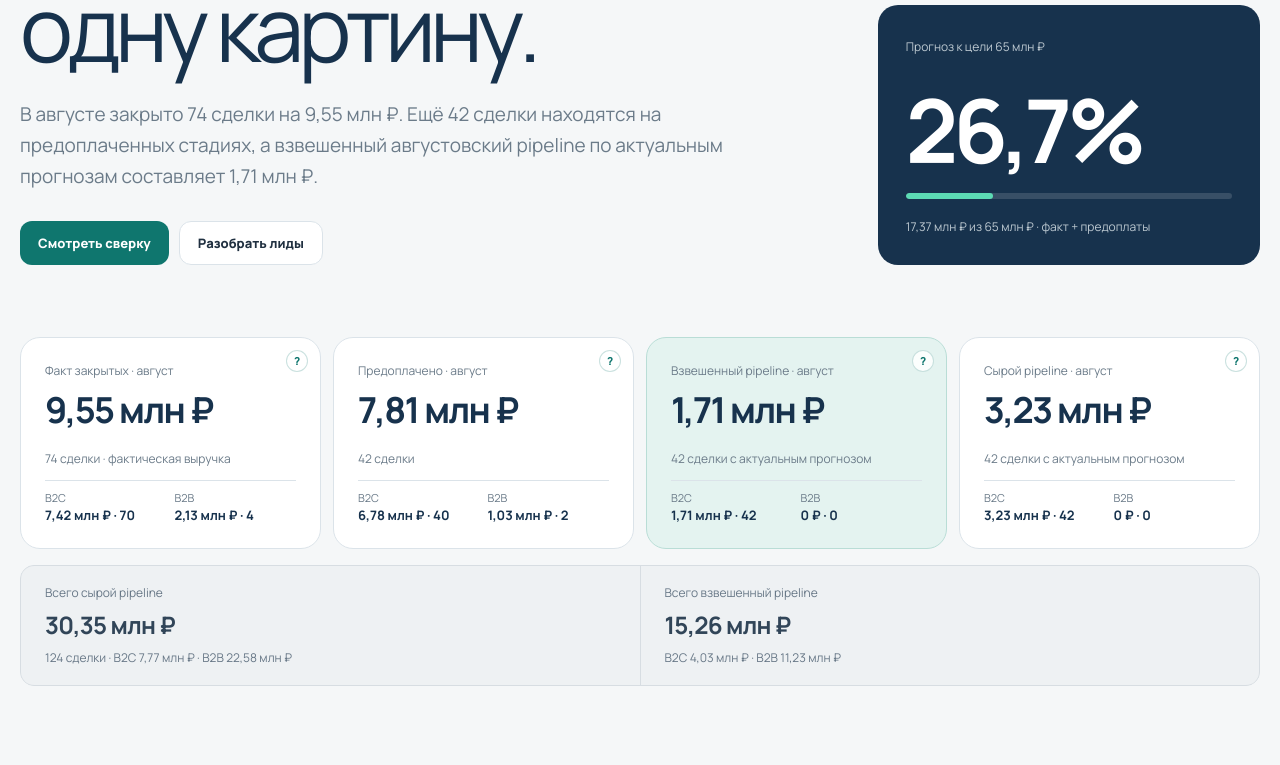
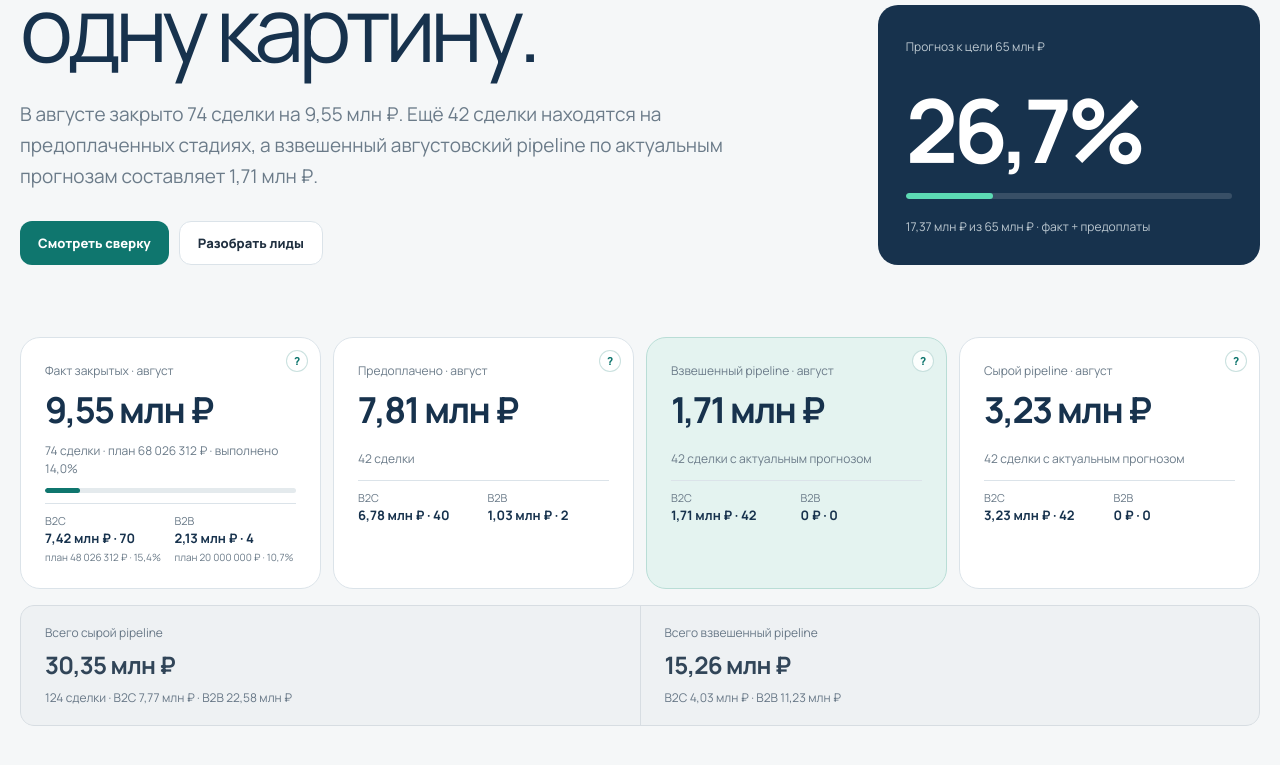
Before and after one commit to nkrivodud-blip/park-skazka-sales-report, a Next.js app: page / in a window 1280 px wide. Shown: the part 423-1188 px from the top of the page. Built offline with nearby package versions, Linux system fonts and the light colour scheme.

Commit message:
Add August plan progress to fact KPI

```diff
--- a/app/globals.css
+++ b/app/globals.css
@@ -77,6 +77,11 @@ h1 { max-width: 830px; margin-bottom: 28px; color: var(--ink); font-size: clamp(
 .kpi strong { display: block; margin: 0 0 22px; color: var(--ink); font-size: clamp(26px, 2.8vw, 38px); line-height: 1; letter-spacing: -.045em; }
 .kpi.accent { border-color: #b9ddd6; background: var(--teal-soft); }
 .kpi.danger { border-color: #ebcbc7; background: #faeeec; }
+.fact-plan-card strong { margin-bottom: 14px; }
+.fact-plan-progress { overflow: hidden; height: 5px; margin-top: 10px; border-radius: 99px; background: #e4eaed; }
+.fact-plan-progress i { display: block; height: 100%; border-radius: inherit; background: var(--teal); }
+.fact-plan-card .kpi-average-values { margin-top: 10px; }
+.fact-plan-card .kpi-average-values small { margin-top: 4px; font-size: 10px; line-height: 1.25; }
 .pipeline-total-strip { display: grid; grid-template-columns: repeat(2, minmax(0, 1fr)); gap: 1px; margin-bottom: 128px; overflow: hidden; border: 1px solid #d7dde2; border-radius: 14px; background: #d7dde2; }
 .pipeline-total-strip > div { padding: 18px 24px; background: #eef1f3; }
 .pipeline-total-strip span, .pipeline-total-strip small { display: block; color: #687887; font-size: 12px; }
--- a/app/page.tsx
+++ b/app/page.tsx
@@ -116,7 +116,7 @@ export default function Home() {
       </section>
 
       <section className="kpi-grid reveal" aria-label="Ключевые показатели">
-        <article className="kpi" data-hint="Только сделки со стадией «Сделка успешна» и датой мероприятия в августе." tabIndex={0}><span>Факт закрытых · август</span><strong><Counter value={9.55} suffix=" млн ₽" decimals={2} /></strong><small>74 сделки · фактическая выручка</small><div className="kpi-average-values"><span>B2C <b>7,42 млн ₽ · 70</b></span><span>B2B <b>2,13 млн ₽ · 4</b></span></div></article>
+        <article className="kpi fact-plan-card" data-hint="Только сделки со стадией «Сделка успешна» и датой мероприятия в августе. Выполнение рассчитано как факт закрытых сделок, делённый на план августа." tabIndex={0}><span>Факт закрытых · август</span><strong><Counter value={9.55} suffix=" млн ₽" decimals={2} /></strong><small>74 сделки · план 68 026 312 ₽ · выполнено 14,0%</small><div className="fact-plan-progress" aria-label="Выполнение общего плана августа 14,0%"><i style={{ width: "14%" }} /></div><div className="kpi-average-values"><span>B2C <b>7,42 млн ₽ · 70</b><small>план 48 026 312 ₽ · 15,4%</small></span><span>B2B <b>2,13 млн ₽ · 4</b><small>план 20 000 000 ₽ · 10,7%</small></span></div></article>
         <article className="kpi" data-hint="Предоплаченные и операционные стадии только для мероприятий августа." tabIndex={0}><span>Предоплачено · август</span><strong><Counter value={7.81} suffix=" млн ₽" decimals={2} /></strong><small>42 сделки</small><div className="kpi-average-values"><span>B2C <b>6,78 млн ₽ · 40</b></span><span>B2B <b>1,03 млн ₽ · 2</b></span></div></article>
         <article className="kpi accent" data-hint="Только августовские сделки в работе или со сделанным предложением / направленным КП, с заполненным прогнозом закрытия." tabIndex={0}><span>Взвешенный pipeline · август</span><strong><Counter value={1.71} suffix=" млн ₽" decimals={2} /></strong><small>42 сделки с актуальным прогнозом</small><div className="kpi-average-values"><span>B2C <b>1,71 млн ₽ · 42</b></span><span>B2B <b>0 ₽ · 0</b></span></div></article>
         <article className="kpi" data-hint="Полная сумма тех же августовских сделок pipeline до применения веса прогноза закрытия." tabIndex={0}><span>Сырой pipeline · август</span><strong><Counter value={3.23} suffix=" млн ₽" decimals={2} /></strong><small>42 сделки с актуальным прогнозом</small><div className="kpi-average-values"><span>B2C <b>3,23 млн ₽ · 42</b></span><span>B2B <b>0 ₽ · 0</b></span></div></article>
```
Also changed, not shown: .pages/index.html, 1 other file (tests, documents, lock files or other folders).
